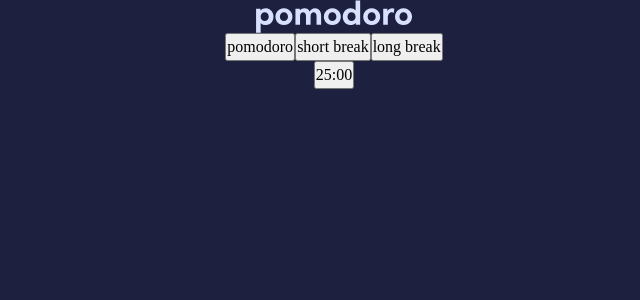
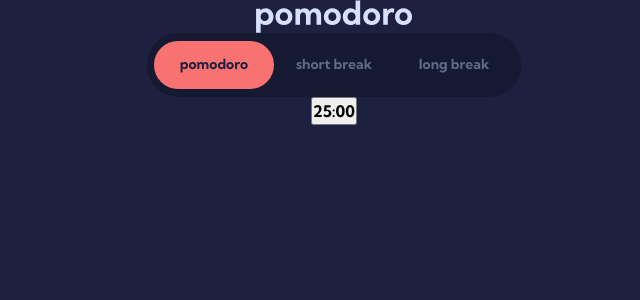
Before and after one commit to En-Jen/pomodoro-timer, a React (Create React App) app: page / in a window 1280 px wide. Shown: the top 300 px of the page, without its empty margins (306-946 px from the left). Built offline with nearby package versions, Linux system fonts and the light colour scheme.

Commit message:
style controls buttons

```diff
--- a/src/components/Button.js
+++ b/src/components/Button.js
@@ -1,17 +1,52 @@
 import React from 'react';
 import styled from 'styled-components/macro';
 
-function Button({ width, onClick, children }) {
+function Button({ variant = 'unstyled', onClick, active, children }) {
+	let Component;
+	if (variant === 'unstyled') {
+		Component = UnstyledBtn;
+	} else if (variant === 'controls') {
+		Component = ControlsBtn;
+	} else if (variant === 'modal') {
+		Component = ModalBtn;
+	} else {
+		throw new Error(`Unrecognized Button variant: ${variant}`);
+	}
+
 	return (
-		<Wrapper width={width} onClick={onClick}>
+		<Component onClick={onClick} active={active}>
 			{children}
-		</Wrapper>
+		</Component>
 	);
 }
 
-const Wrapper = styled.button`
-	width: ${p => (p.width ? `${p.width}px` : 'auto')};
+const BaseBtn = styled.button`
+	border: none;
+	cursor: pointer;
+	font: inherit;
+	color: inherit;
+`;
 
+const UnstyledBtn = styled(BaseBtn)`
+	background: transparent;
+`;
+
+const ControlsBtn = styled(BaseBtn)`
+	border-radius: 26.5px;
+	background-color: ${p =>
+		p.active ? 'var(--color-salmon)' : 'transparent'};
+    width: 105px;
+	height: 48px;
+	color: ${p => (p.active ? 'var(--color-navy)' : 'var(--color-grey-blue)')};
+    font-size: var(--font-size-controls);
+
+    @media (min-width: 600px) {
+        width: 120px;
+    }
+`;
+
+const ModalBtn = styled(BaseBtn)`
+	border-radius: 26.5px;
 `;
 
 export default Button;
--- a/src/components/Controls.js
+++ b/src/components/Controls.js
@@ -1,4 +1,6 @@
 import React, { useEffect } from 'react';
+import styled from 'styled-components/macro';
+
 import Button from './Button';
 
 function Controls({
@@ -26,12 +28,42 @@ function Controls({
 	}, [timerMode]);
 
 	return (
-		<div>
-			<Button onClick={handleClick}>pomodoro</Button>
-			<Button onClick={handleClick}>short break</Button>
-			<Button onClick={handleClick}>long break</Button>
-		</div>
+		<Wrapper>
+			<Button
+				onClick={handleClick}
+				variant="controls"
+				active={timerMode === 'pomodoro'}
+			>
+				pomodoro
+			</Button>
+			<Button
+				onClick={handleClick}
+				variant="controls"
+				active={timerMode === 'short break'}
+			>
+				short break
+			</Button>
+			<Button
+				onClick={handleClick}
+				variant="controls"
+				active={timerMode === 'long break'}
+			>
+				long break
+			</Button>
+		</Wrapper>
 	);
 }
 
+const Wrapper = styled.div`
+	background-color: var(--color-dark-navy);
+	padding: 5px 6px;
+	border-radius: 31.5px;
+    width: fit-content;
+    text-align: center;
+
+    @media (min-width: 600px) {
+        padding: 8px 7px;
+    }
+`;
+
 export default Controls;
--- a/src/components/GlobalStyles.js
+++ b/src/components/GlobalStyles.js
@@ -68,21 +68,46 @@ const GlobalStyles = createGlobalStyle`
 
     /* GLOBAL STYLES */
     html {
+        /* Colors */
         --color-salmon: hsl(0, 91%, 71%);
         --color-lt-blue: hsl(182, 91%, 71%);
         --color-purple: hsl(284, 89%, 74%);
-        --color-grey-blue: hsl(227, 100%, 92%);
+        --color-grey-blue: hsl(226, 100%, 92%, .4);
         --color-navy: hsl(236, 36%, 18%);
         --color-dark-navy: hsl(234, 39%, 14%);
         --color-white: hsl(0, 0%, 100%);
         --color-grey: hsl(229, 52%, 96%);
+
+        /* Fonts */
         --font-kumbh: 'Kumbh Sans', sans-serif;
         --font-roboto: 'Roboto Slab', serif;
         --font-space: 'Space Mono', monospace;
+        --font-size-timer: 5rem;
+        --font-size-timer-start: 0.875rem;
+        --font-size-controls: 0.75rem;
+        --font-size-h2: 1.25rem;
+        --font-size-h3: 0.6875rem;
+        --font-size-label: 0.75rem;
+        --font-size-select: 0.875rem;
+        --font-size-apply: 1rem;
+
+        @media (min-width: 600px) {
+            --font-size-timer: 6.25rem;
+            --font-size-timer-start: 1rem;
+            --font-size-controls: 0.875rem;
+            --font-size-h2: 1.75rem;
+            --font-size-h3: 0.8125rem;
+        }
     }
 
     body {
         background-color: var(--color-navy);
+        font-family: var(--font-kumbh);
+    }
+
+    a:focus, button:focus {
+        outline: 2px dotted var(--color-white);
+        outline-offset: 2px;
     }
 `;
 
--- a/src/components/Logo.js
+++ b/src/components/Logo.js
@@ -21,7 +21,7 @@ const Image = styled.img`
 	width: 117px;
 	height: auto;
 
-    @media (min-width: 768px) {
+    @media (min-width: 600px) {
         width: 156px;
     }
 `;
```
Also changed, not shown: src/constants.js (added, +18 -0 lines).
